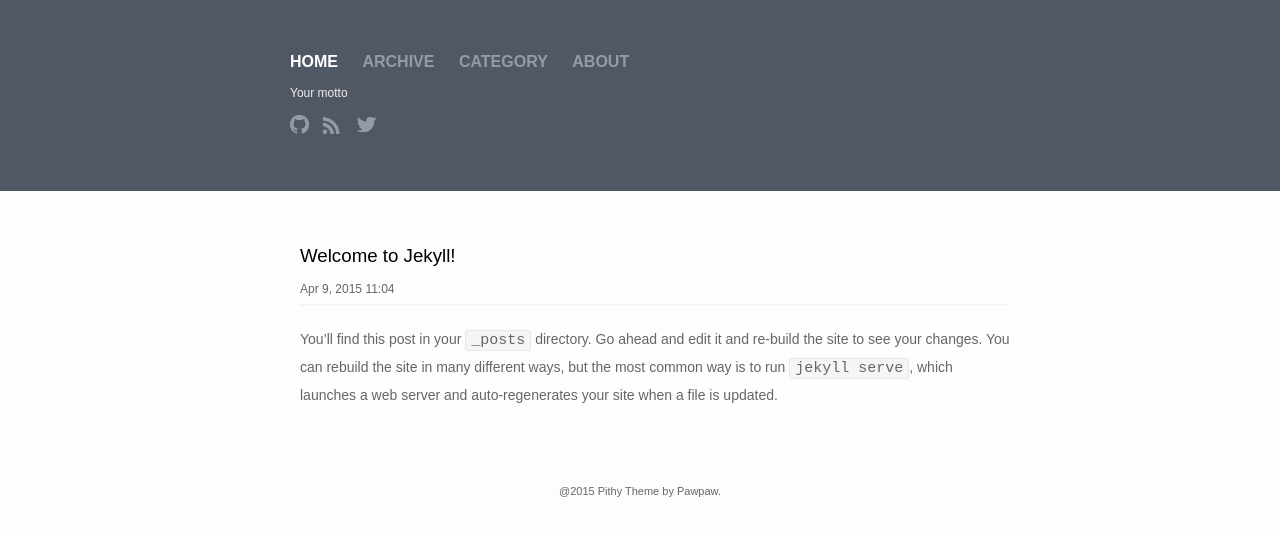
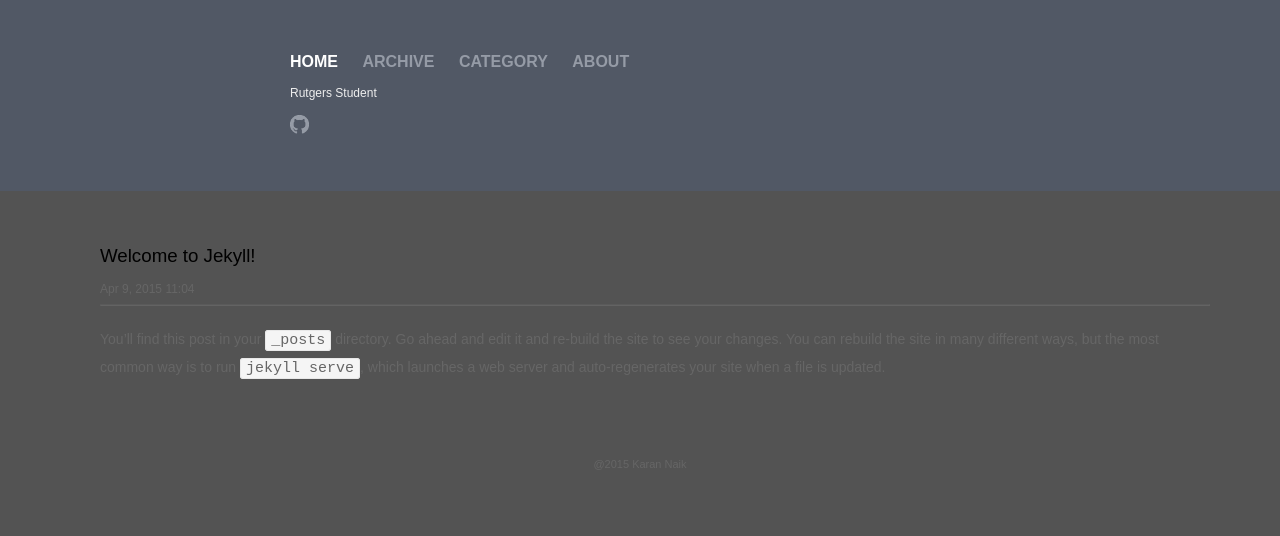
Before and after one commit to knaik/knaik.github.io, a Jekyll site: the page built from index.html, in a window 1280 px wide. Shown: the top 536 px of the page. Built offline with Jekyll 4.4.1, drawn with Linux system fonts in a browser that asks for light colours.

Commit message:
Setup and Change Colors

```diff
--- a/_config.yml
+++ b/_config.yml
@@ -1,15 +1,15 @@
 # Site settings
-title: Your awesome title
-motto: Your motto
-email: your-email@domain.com
+title: Karan Naik's Blog
+motto: Rutgers Student
+email: kn172 at rutgers.edu
 description: > # this means to ignore newlines until "baseurl:"
   Write an awesome description for your new site here. You can edit this
   line in _config.yml. It will appear in your document head meta (for
   Google search results) and in your feed.xml site description.
 baseurl: "" # the subpath of your site, e.g. /blog/
-url: "http://yourdomain.com" # the base hostname & protocol for your site
-twitter_username: jekyllrb
-github_username:  jekyll
+url: "http://knaik94.github.io" # the base hostname & protocol for your site
+twitter_username:
+github_username:  knaik94
 
 # Build settings
 markdown: kramdown
--- a/_includes/footer.html
+++ b/_includes/footer.html
@@ -1,5 +1,5 @@
 <footer class="footer">
   <div id="gotop">^</div>
   <br>
-	@2015 Pithy Theme by Pawpaw.
+	@2015 Karan Naik
 </footer>
--- a/_includes/header.html
+++ b/_includes/header.html
@@ -53,7 +53,7 @@
 					<img width="19px" height="19px" src="/images/github.png"/>
 				</a>
 			</li>
-			<li>
+			<!-- <li>
 				<a href="/feed.xml" title="RSS">
 					<img width="19px" height="19px" src="/images/rss.png"/>
 				</a>
@@ -62,7 +62,7 @@
 				<a href="https://twitter.com/{{ site.twitter_username }}" title="Twitter">
 					<img width="19px" height="19px" src="/images/twitter.png"/>
 				</a>
-			</li>
+			</li> -->
 		</ul>
 	</div>
 </header>
--- a/css/main.scss
+++ b/css/main.scss
@@ -13,8 +13,8 @@ $base-line-height: 1.5;
 
 $spacing-unit:     30px;
 
-$text-color:       #111;
-$background-color: #fdfdfd;
+$text-color:       #CFCFCF;
+$background-color: #535353;
 $brand-color:      #2a7ae2;
 
 $grey-color:       #828282;
@@ -23,10 +23,10 @@ $grey-color-dark:  darken($grey-color, 25%);
 $blue-color:	   #515865;
 
 // Width of the content area
-$content-width:    800px;
+$content-width:    1200px;
 
-$on-palm:          600px;
-$on-laptop:        800px;
+$on-palm:          800px;
+$on-laptop:        1200px;
 
 
 
```
Also changed, not shown: README.md.
